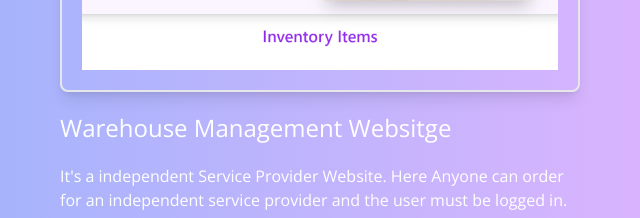
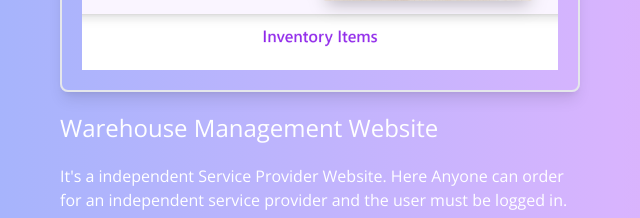
Before and after one commit to bishwajit70/my-portfolio, a plain HTML site: page index.html in a window 1280 px wide. Shown: the part 981-1199 px from the top of the page, 20-660 px from the left. Drawn offline with nearby package versions, Linux system fonts and the light colour scheme.

Commit message:
some correction added

```diff
--- a/index.html
+++ b/index.html
@@ -65,7 +65,7 @@
         <div class="grid grid-cols-1 lg:grid lg:grid-cols-2 px-2 lg:px-20 gap-20 items-center justify-between">
             <div class="w-full">
                 <img class="w-full rounded-lg border-2 shadow-lg mb-5 p-5" src="img/works_1.PNG" alt="">
-                <h2 class="text-2xl ">Warehouse Management Websitge</h2>
+                <h2 class="text-2xl ">Warehouse Management Website</h2>
                 <p class="my-5">It's a independent Service Provider Website. Here Anyone can order for an
                     independent service provider and the user must be logged in.</p>
                 <a href="" class="bg-orange-500 rounded-lg px-10 py-3 text-center text-white">View
```
